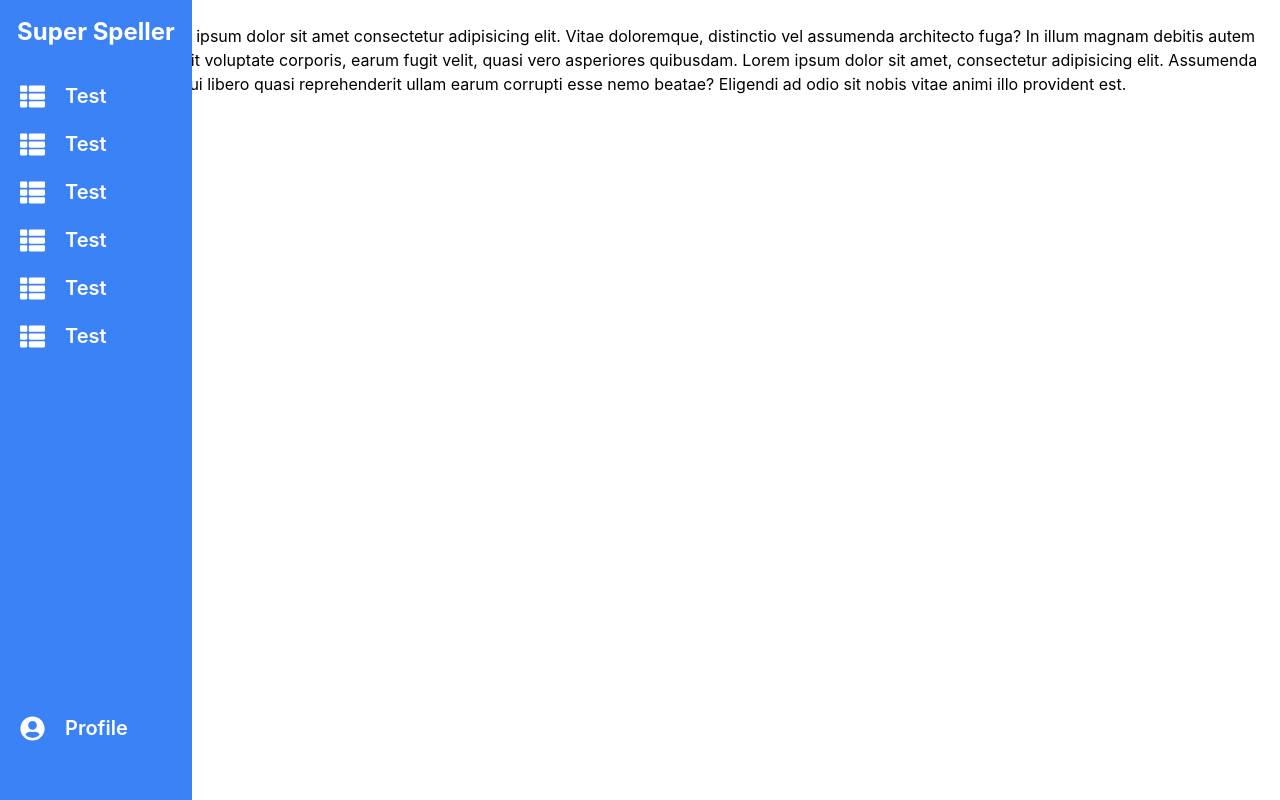
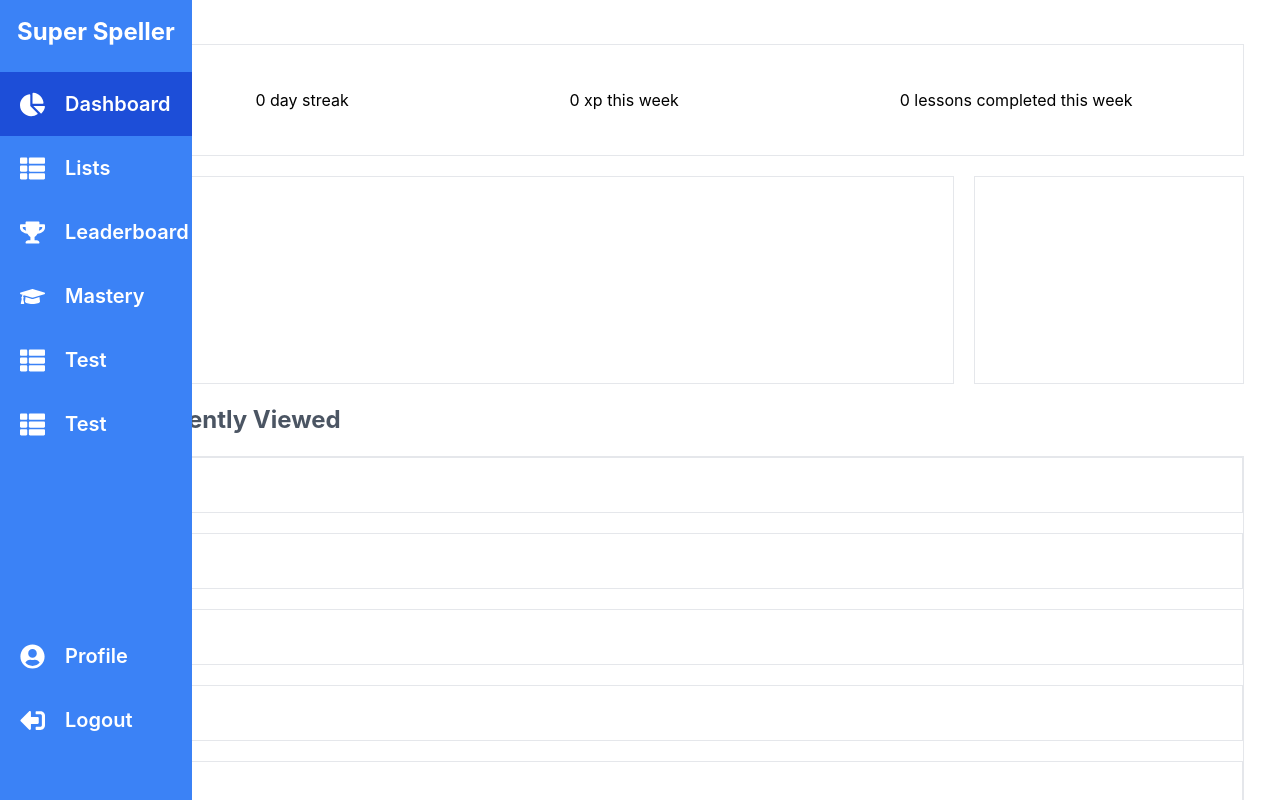
Before and after one commit to asyn-awai/super-speller, a React (Create React App) app: page /dashboard in a window 1280 px wide. Shown: the top 800 px of the page. Built offline with nearby package versions, Linux system fonts and the light colour scheme; no server answers.

Commit message:
sidenav improvements

```diff
--- a/src/components/Dashboard/SideNav.tsx
+++ /dev/null
@@ -1,66 +0,0 @@
-import React from "react";
-import { FaThList, FaUserCircle } from "react-icons/fa";
-import { HiUserCircle } from "react-icons/hi";
-
-const SideNav: React.FC = (): JSX.Element => {
-	return (
-		<nav className="w-full h-screen bg-blue-500">
-			<div className="text-white">
-				<h1 className="w-full pt-4 text-2xl font-bold text-center scale-0 cursor-pointer whitespace-nowrap group-hover:scale-100">
-					Super Speller
-				</h1>
-			</div>
-			<br />
-			<div className="flex flex-col justify-between h-[85%]">
-				<div>
-					{["Test", "Test", "Test", "Test", "Test", "Test"].map(
-						item => (
-							<NavItem item={item} />
-						)
-					)}
-				</div>
-				<div>
-					<NavItem item="Profile" />
-				</div>
-			</div>
-		</nav>
-	);
-};
-
-export default SideNav;
-
-const NavItem: React.FC<{
-	item: string;
-}> = ({ item }): JSX.Element => {
-	return (
-		<div className="flex items-center w-full h-12 py-4 mx-5 transition-all cursor-pointer group-hover:mx-0 hover:bg-blue-700 hover:text-white">
-			<div>{getNavItem(item).image}</div>
-			<p className="text-xl font-semibold text-white transition-transform origin-left scale-0 group-hover:md:scale-100">
-				{item}
-			</p>
-		</div>
-	);
-};
-
-const getNavItem = (
-	item: string
-): {
-	image: JSX.Element;
-	url: string;
-} => {
-	item = item.toLowerCase();
-	return (
-		{
-			test: {
-				image: <FaThList className="mx-5" size={25} color="white" />,
-				url: "/",
-			},
-			profile: {
-				image: (
-					<FaUserCircle className="mx-5" size={25} color="white" />
-				),
-				url: "/",
-			},
-		}[item] ?? ({} as { image: JSX.Element; url: string })
-	);
-};
--- a/src/components/Layout.tsx
+++ b/src/components/Layout.tsx
@@ -9,17 +9,19 @@ interface NavbarItem {
 interface Props {
 	children: React.ReactNode;
 	navbarProps: NavbarItem[];
-	noNav?: boolean;
+	topNav?: boolean;
+	sideNav?: boolean;
 }
 
 const Layout: React.FC<Props> = ({
 	children,
 	navbarProps,
-	noNav,
+	topNav = false,
+    sideNav = false,
 }): JSX.Element => {
 	return (
 		<div>
-			{!noNav && <Navbar links={navbarProps} />}
+			{topNav && <Navbar links={navbarProps} />}
 			{children}
 		</div>
 	);
--- /dev/null
+++ b/src/components/SideNav.tsx
@@ -0,0 +1,112 @@
+import React, { useState, useEffect } from "react";
+import { useLocation } from "react-router-dom";
+import {
+	FaThList,
+	FaUserCircle,
+	FaChartPie,
+	FaTrophy,
+	FaGraduationCap,
+    FaSignOutAlt,
+} from "react-icons/fa";
+import { HiUserCircle } from "react-icons/hi";
+
+const SideNav: React.FC = (): JSX.Element => {
+	const [location, setLocation] = useState<string>(useLocation().pathname);
+	return (
+		<nav className="w-full h-screen bg-blue-500">
+			<div className="text-white">
+				<h1 className="w-full pt-4 text-2xl font-bold text-center transition-transform duration-300 origin-left scale-0 cursor-pointer whitespace-nowrap group-hover:scale-100">
+					Super Speller
+				</h1>
+			</div>
+			<br />
+			<div className="flex flex-col justify-between h-[85%]">
+				<div>
+					{[
+						"Dashboard",
+						"Lists",
+						"Leaderboard",
+						"Mastery",
+						"Test",
+						"Test",
+					].map(item => (
+						<NavItem item={item} />
+					))}
+				</div>
+				<div>
+					<NavItem item="Profile" />
+					<NavItem item="Logout" />
+				</div>
+			</div>
+		</nav>
+	);
+};
+
+export default SideNav;
+
+const NavItem: React.FC<{
+	item: string;
+}> = ({ item }): JSX.Element => {
+	return (
+		<div
+			className={`flex items-center w-full h-12 py-8 px-3 transition-all cursor-pointer group-hover:px-0 ${
+				window.location.pathname.substring(1) === item.toLowerCase() &&
+				"bg-blue-700"
+			} hover:bg-blue-700 hover:text-white`}
+		>
+			<div>{getNavItem(item).image}</div>
+			<p className="text-xl font-semibold text-white transition-transform origin-left scale-0 group-hover:md:scale-100">
+				{item}
+			</p>
+		</div>
+	);
+};
+
+const getNavItem = (
+	item: string
+): {
+	image: JSX.Element;
+	url: string;
+} => {
+	item = item.toLowerCase();
+	return (
+		{
+			test: {
+				image: <FaThList className="mx-5" size={25} color="white" />,
+				url: "/",
+			},
+			dashboard: {
+				image: <FaChartPie className="mx-5" size={25} color="white" />,
+				url: "/dashboard",
+			},
+			lists: {
+				image: <FaThList className="mx-5" size={25} color="white" />,
+				url: "/lists",
+			},
+			leaderboard: {
+				image: <FaTrophy className="mx-5" size={25} color="white" />,
+				url: "/leaderboard",
+			},
+			mastery: {
+				image: (
+					<FaGraduationCap className="mx-5" size={25} color="white" />
+				),
+				url: "/mastery",
+			},
+			profile: {
+				image: (
+					<FaUserCircle className="mx-5" size={25} color="white" />
+				),
+				url: "/",
+			},
+            logout: {
+				image: (
+					<FaSignOutAlt className="mx-5" size={25} color="white" style={{
+                        transform: "rotateY(180deg)"
+                    }} />
+				),
+				url: "/",
+			},
+		}[item] ?? ({} as { image: JSX.Element; url: string })
+	);
+};
--- a/src/index.css
+++ b/src/index.css
@@ -38,6 +38,9 @@ input:focus {
     background: #2563EB;
 }
 
+.flipX {
+    transform: rotateX(180deg);
+}
 
 body {
 	margin: 0;
--- a/src/pages/Dashboard.tsx
+++ b/src/pages/Dashboard.tsx
@@ -1,27 +1,37 @@
 import React from "react";
-import SideNav from "../components/Dashboard/SideNav";
+import SideNav from "../components/SideNav";
 import Layout from "../components/Layout";
-
+//https://www.npmjs.com/package/react-minimal-pie-chart
 const Dashboard: React.FC = (): JSX.Element => {
 	//todo add option for no signin btn
 	return (
-		<Layout navbarProps={[{ name: "Home", url: "/" }]} noNav>
-			<div className="fixed hidden transition-all duration-300 w-28 group hover:md:w-48 md:block">
+		<Layout navbarProps={[{ name: "Home", url: "/" }]}>
+			<div className="fixed hidden w-24 transition-all duration-300 ease-in-out group hover:md:w-48 md:block">
 				<SideNav />
 			</div>
-			<div className="h-screen ml-2 md:ml-36">
-                <br/>
-				<p>
-					Lorem ipsum dolor sit amet consectetur adipisicing elit.
-					Vitae doloremque, distinctio vel assumenda architecto fuga?
-					In illum magnam debitis autem impedit voluptate corporis,
-					earum fugit velit, quasi vero asperiores quibusdam. Lorem
-					ipsum dolor sit amet, consectetur adipisicing elit.
-					Assumenda ipsa qui libero quasi reprehenderit ullam earum
-					corrupti esse nemo beatae? Eligendi ad odio sit nobis vitae
-					animi illo provident est.
-				</p>
+			<div className="flex flex-col h-auto min-h-screen gap-5 mx-2 mb-10 md:ml-36 md:mr-9">
+				<br />
+				<div className="flex items-center justify-around w-full bg-white border h-28">
+					<p>0 day streak</p>
+					<p>0 xp this week</p>
+					<p>0 lessons completed this week</p>
+				</div>
+				<div className="flex gap-5 h-52">
+					<div className="w-3/4 h-full border"></div>
+					<div className="w-1/4 h-full border"></div>
+				</div>
+				<h1 className="text-2xl font-bold text-gray-600">
+					Recently Viewed
+				</h1>
+				<div className="flex flex-col h-auto gap-5 border">
+					<div className="border h-14">List</div>
+					<div className="border h-14">List</div>
+					<div className="border h-14">List</div>
+					<div className="border h-14">List</div>
+					<div className="border h-14">List</div>
+				</div>
 			</div>
+			<div className="bg-gray-300 border ml-28 h-36">Footer</div>
 		</Layout>
 	);
 };
--- a/src/pages/Home.tsx
+++ b/src/pages/Home.tsx
@@ -16,6 +16,7 @@ const Home: React.FC = (): JSX.Element => {
 					{ name: "About", url: "/about" },
 					{ name: "Contact", url: "/contact" },
 				]}
+                topNav
 			>
 				<Landing />
 				<GetStarted />
--- a/src/pages/SignIn.tsx
+++ b/src/pages/SignIn.tsx
@@ -5,6 +5,7 @@ import Navbar from "../components/Navbar";
 import Requirements from "../components/SignIn/Requirements";
 import Fields from "../components/SignIn/Fields";
 import db from "../firebase";
+import Layout from "../components/Layout";
 
 const SignIn: React.FC = (): JSX.Element => {
 	const navigate = useNavigate();
@@ -17,8 +18,7 @@ const SignIn: React.FC = (): JSX.Element => {
 	const [confirmPassword, setConfirmPassword] = useState("");
 
 	return (
-		<>
-			<Navbar links={[{ name: "Home", url: "/" }]} />
+		<Layout navbarProps={[{ name: "Home", url: "/" }]} topNav>
 			<div className="min-h-[90vh] flex justify-center items-center h-full w-full">
 				<div className="items-center justify-center h-auto p-6 bg-white rounded-lg shadow-2xl min-h-96 w-[80%] xl:w-[40rem]">
 					<h1 className="text-2xl font-bold text-center">
@@ -52,20 +52,28 @@ const SignIn: React.FC = (): JSX.Element => {
 								onClick={async e => {
 									e.preventDefault();
 									try {
-                                        if (!validInput) throw new Error("Invalid input");
+										if (!validInput)
+											throw new Error("Invalid input");
 										const sameEmail = await getDocs(
-                                            query(collection(db, "user-data"),
-                                                  where("email", "==", email))
+											query(
+												collection(db, "user-data"),
+												where("email", "==", email)
+											)
 										);
 										if (sameEmail.size > 0) {
-                                            throw new Error("Email already in use");
+											throw new Error(
+												"Email already in use"
+											);
 										}
-                                        await addDoc(collection(db, "user-data"), {
+										await addDoc(
+											collection(db, "user-data"),
+											{
 												username,
 												email,
 												password,
-                                        });
-                                        navigate('/dashboard');
+											}
+										);
+										navigate("/dashboard");
 									} catch (error) {
 										alert(error);
 									}
@@ -94,7 +102,7 @@ const SignIn: React.FC = (): JSX.Element => {
 					</div>
 				</div>
 			</div>
-		</>
+		</Layout>
 	);
 };
 
@@ -113,8 +121,7 @@ async function validateLogin(
 	try {
 		if (!validInput) throw new Error("Invalid input");
 		const sameEmail = await getDocs(
-			query(collection(db, "user-data"),
-                  where("email", "==", email))
+			query(collection(db, "user-data"), where("email", "==", email))
 		);
 		if (sameEmail.size > 0) {
 			throw new Error("Email already in use");
@@ -125,7 +132,7 @@ async function validateLogin(
 			password,
 		});
 		alert("success");
-        navigate('/dashboard');
+		navigate("/dashboard");
 	} catch (error) {
 		alert(error);
 	}
```
Lines whose indentation alone changed are shown as unchanged.
